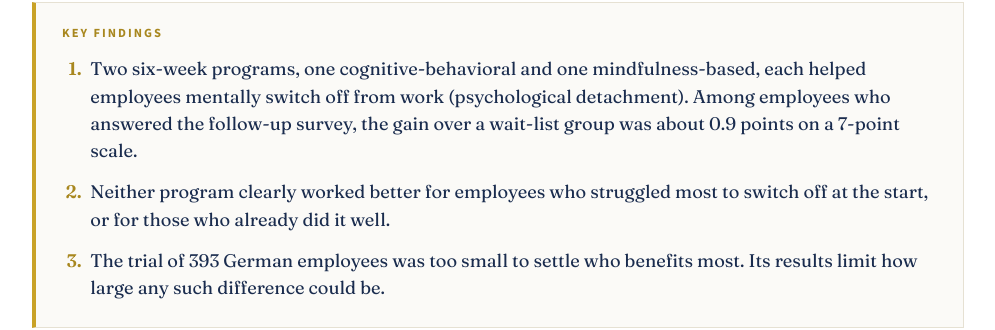
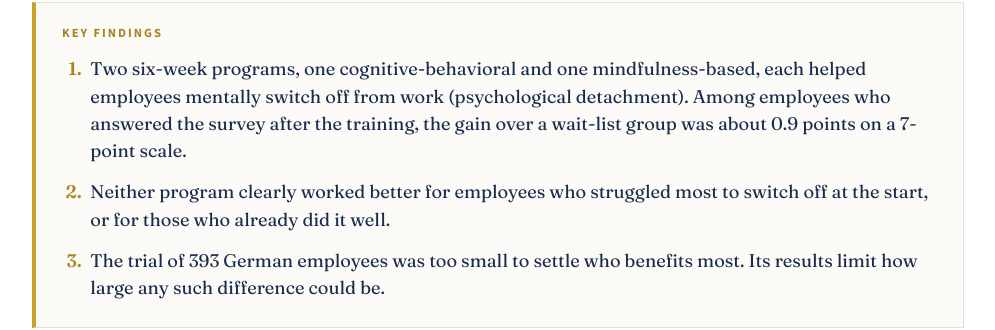
Before and after one commit to mjmonnot/mjmonnot.github.io, a Jekyll site: the page built from publications/2026-recovery-training.md, in a window 1280 px wide. Shown: the part 301-631 px from the top of the page, without its empty margins (142-1137 px from the left). Built offline with Jekyll 4.4.1, drawn with Linux system fonts in a browser that asks for light colours.

Commit message:
Recovery training: publication page correction SC-01 (survey after the training)
The 0.9-point gains are posttest estimates (247 with posttest data); the follow-up is a later measure (n = 204). Ref _ops/site_stage/companion_rebuild_20261118/recovery-training-2026/claude_c1/SITE_CORRECTIONS.md.

Co-Authored-By: Claude Fable 5.2 <noreply@anthropic.com>
Claude-Session: https://claude.ai/code/session_01TKeWHFR7E5YyftLbi9sYbp

```diff
--- a/publications/2026-recovery-training.md
+++ b/publications/2026-recovery-training.md
@@ -9,7 +9,7 @@ permalink: /publications/2026-recovery-training.html
 <div class="key-findings">
 <p class="key-findings-label">Key findings</p>
 <ol>
-<li>Two six-week programs, one cognitive-behavioral and one mindfulness-based, each helped employees mentally switch off from work (psychological detachment). Among employees who answered the follow-up survey, the gain over a wait-list group was about 0.9 points on a 7-point scale.</li>
+<li>Two six-week programs, one cognitive-behavioral and one mindfulness-based, each helped employees mentally switch off from work (psychological detachment). Among employees who answered the survey after the training, the gain over a wait-list group was about 0.9 points on a 7-point scale.</li>
 <li>Neither program clearly worked better for employees who struggled most to switch off at the start, or for those who already did it well.</li>
 <li>The trial of 393 German employees was too small to settle who benefits most. Its results limit how large any such difference could be.</li>
 </ol>
```
